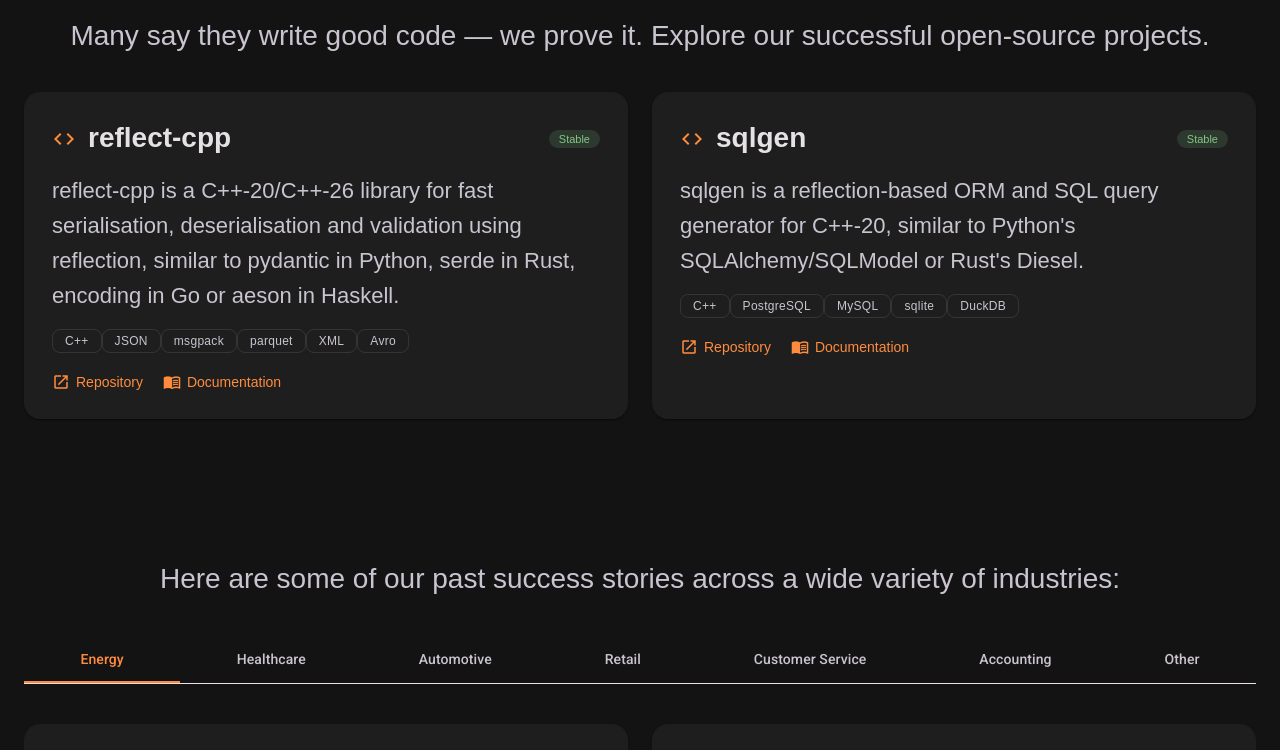
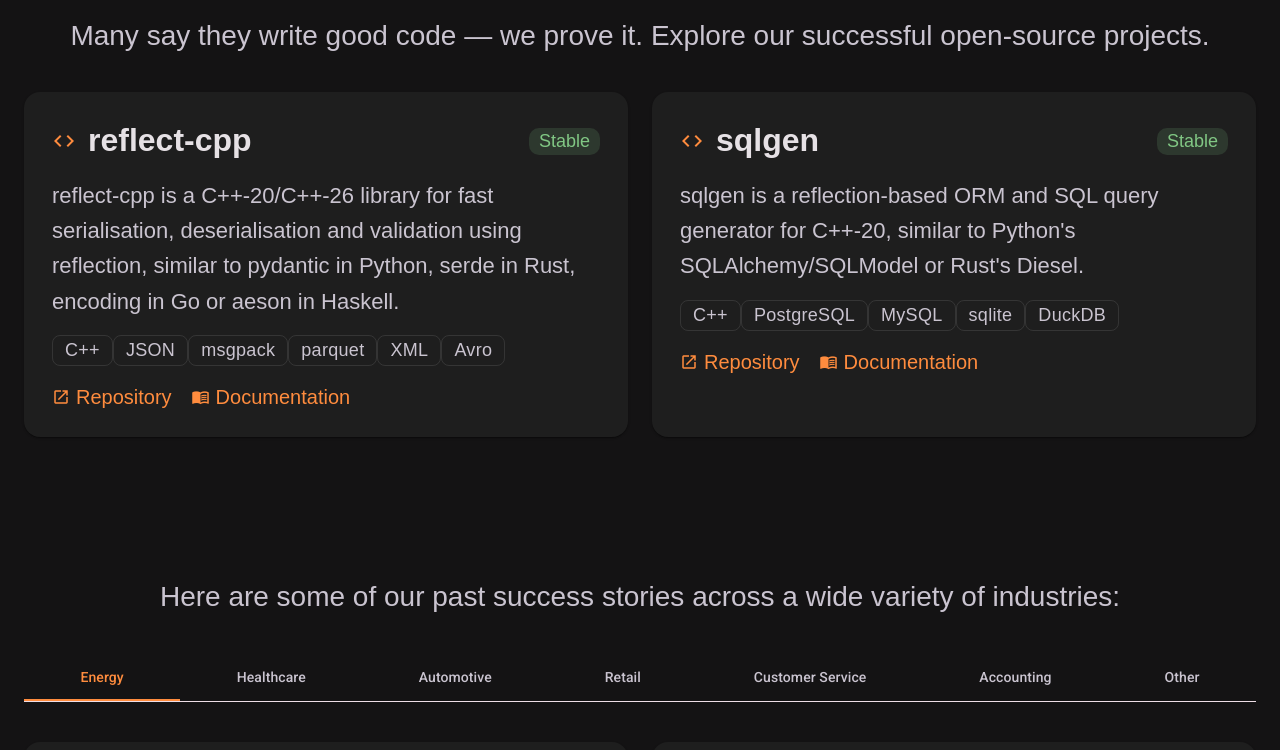
Before and after one commit to munich-data-engineering/mde-website, an Angular app: page / in a window 1280 px wide. Shown: the part 2540-3290 px from the top of the page. Built offline with nearby package versions, Linux system fonts and the light colour scheme; a web font is replaced by a local one.

Commit message:
Increased size of chips

```diff
--- a/src/app/app.css
+++ b/src/app/app.css
@@ -402,7 +402,7 @@
   display: inline-block;
   background: rgba(255, 140, 62, 0.1);
   color: #ffb57e;
-  font-size: 12px;
+  font-size: 18px;
   font-weight: 500;
   padding: 4px 12px;
   border-radius: 8px;
@@ -591,7 +591,7 @@
 
 .repo-name {
   font-family: 'Google Sans', sans-serif;
-  font-size: 28px;
+  font-size: 32px !important;
   font-weight: 600;
   color: var(--mat-sys-onSurface);
   flex: 1;
@@ -600,7 +600,7 @@
 }
 
 .repo-status {
-  font-size: 11px;
+  font-size: 18px;
   font-weight: 500;
   padding: 3px 10px;
   border-radius: 10px;
@@ -626,7 +626,7 @@
   display: inline-flex;
   align-items: center;
   gap: 6px;
-  font-size: 14px;
+  font-size: 20px;
   font-weight: 500;
   color: #ff8c3e;
   font-family: 'Google Sans', sans-serif;
@@ -997,7 +997,7 @@
   }
 
   .tech-badge {
-    font-size: 12px;
+    font-size: 20px;
   }
 
   .project-title {
```
